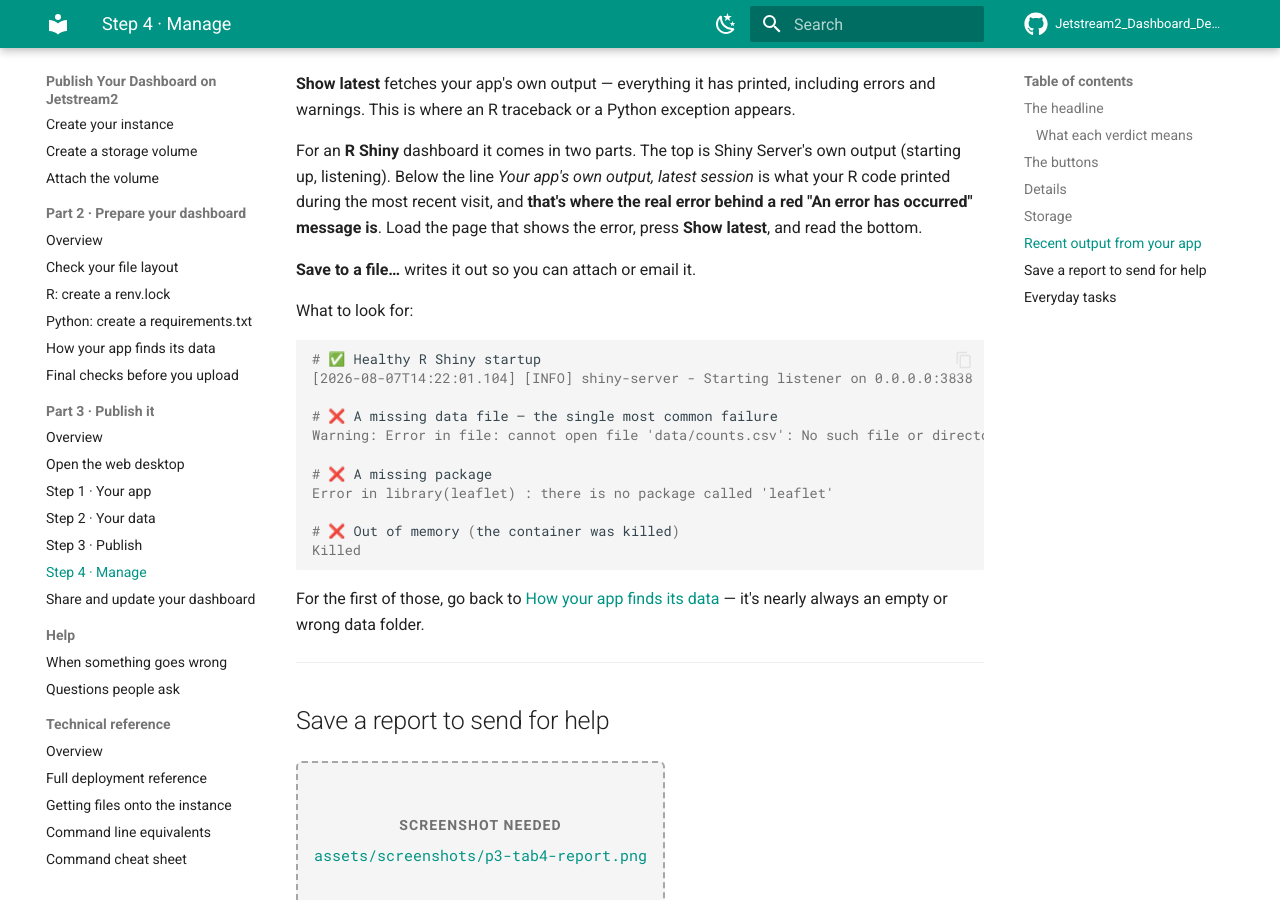
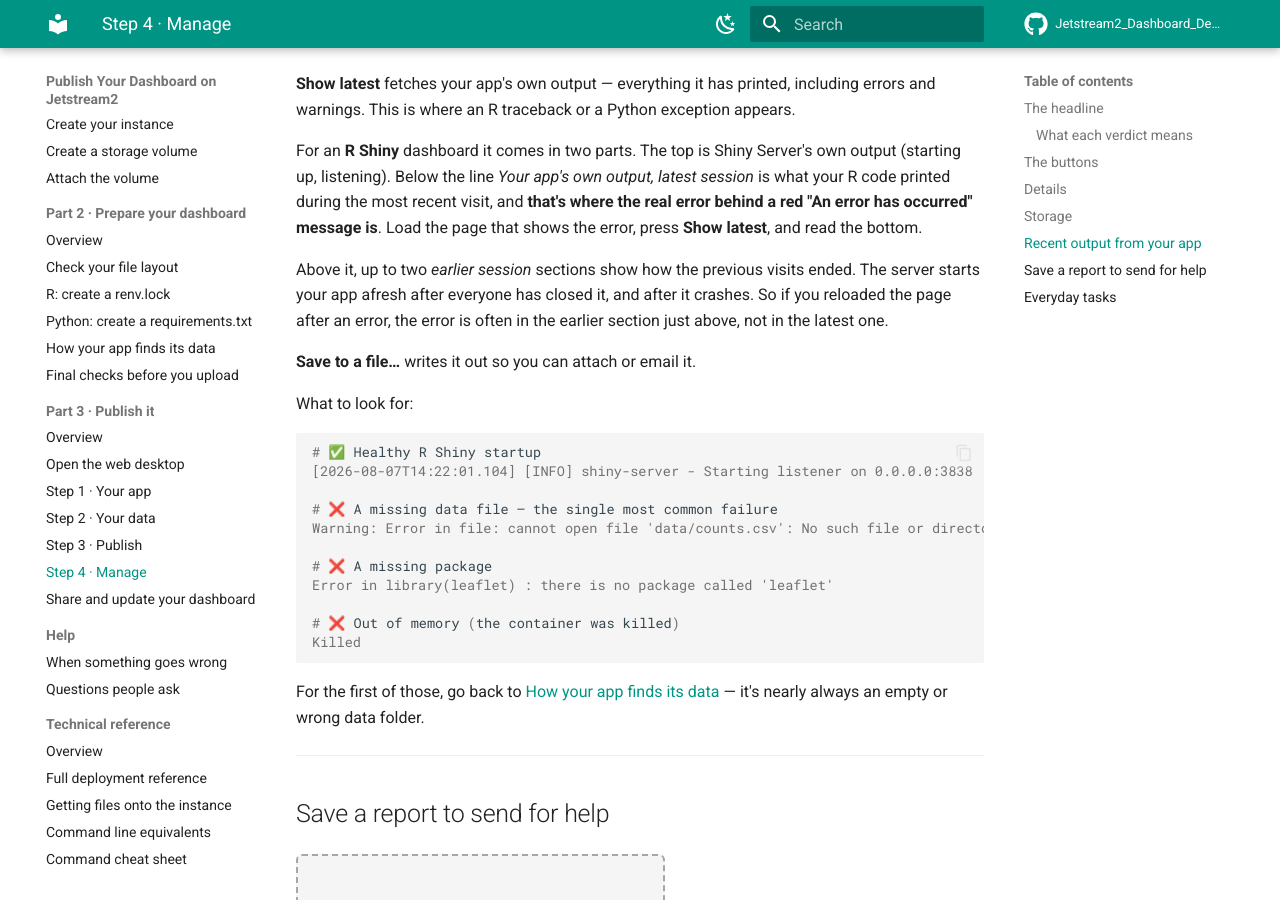
Before and after one commit to stephenconklin/Jetstream2_Dashboard_Deploy, an MkDocs documentation site: the page built from docs/user-guide/part3-deploy/step4-manage.md, in a window 1280 px wide and 900 px high, scrolled down 5286 px. Built offline with MkDocs 1.6.1 and Material for MkDocs 9.7.7, drawn with Linux system fonts in a browser that asks for light colours; comment, search, counter and statistics services are not loaded.

Commit message:
Make Show latest show the output people are looking for
R Shiny: Shiny Server ends a worker when its last browser closes and starts
a new one on the next visit or after a crash, each with its own log. Showing
only the newest file meant that reloading after an error replaced it with
the new worker's startup lines. manage.sh logs now shows the last three
worker logs, oldest first, the earlier ones trimmed to their endings.

Dash, Python Shiny, Streamlit: set PYTHONUNBUFFERED so print() output
reaches docker logs as it happens rather than late and in bursts.

```diff
--- a/docs/user-guide/part3-deploy/step4-manage.md
+++ b/docs/user-guide/part3-deploy/step4-manage.md
@@ -203,6 +203,11 @@
 is**. Load the page that shows the error, press **Show latest**, and read the
 bottom.
 
+Above it, up to two *earlier session* sections show how the previous visits
+ended. The server starts your app afresh after everyone has closed it, and after
+it crashes. So if you reloaded the page after an error, the error is often in
+the earlier section just above, not in the latest one.
+
 **Save to a file…** writes it out so you can attach or email it.
 
 What to look for:
```
Also changed, not shown: CLAUDE.md (+1 -1 lines), docs/user-guide/reference/command-cheatsheet.md (+1 -1 lines), 4 other files.
